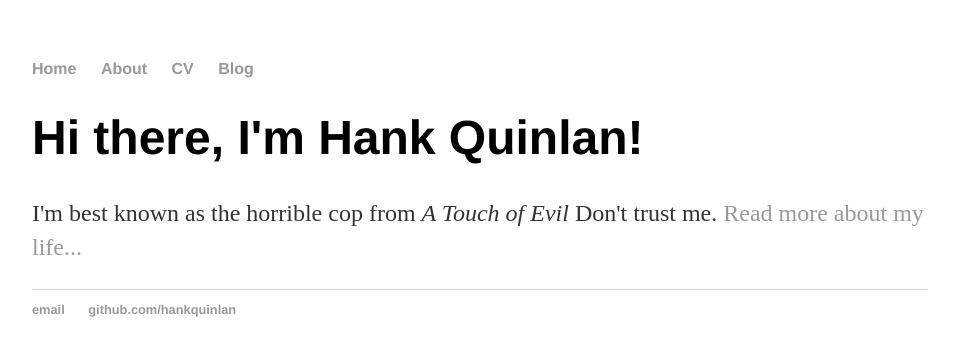
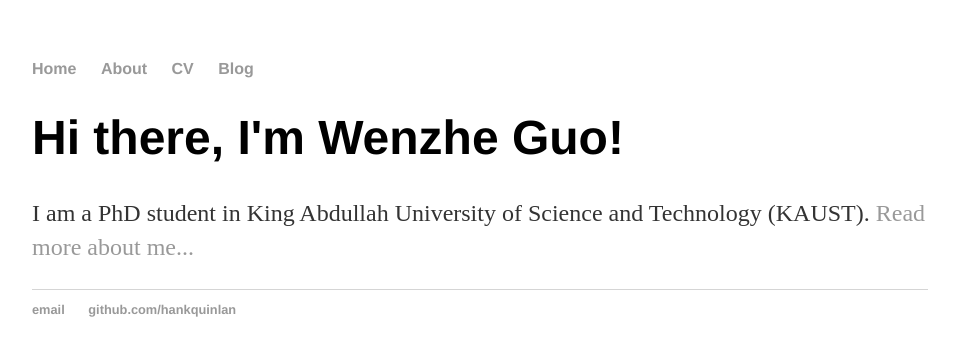
Before and after one commit to Wenzheguo/Wenzheguo.github.io, a Jekyll site: the page built from index.html, in a window 1280 px wide. Shown: the top 356 px of the page, without its empty margins (160-1115 px from the left). Built offline with Jekyll 4.4.1, drawn with Linux system fonts in a browser that asks for light colours.

Commit message:
Update index.html

```diff
--- a/index.html
+++ b/index.html
@@ -1,8 +1,8 @@
 ---
 layout: default
-title: Hank Quinlan, Horrible Cop
+title: Home
 ---
 <div class="blurb">
-	<h1>Hi there, I'm Hank Quinlan!</h1>
-	<p>I'm best known as the horrible cop from <em>A Touch of Evil</em> Don't trust me. <a href="/about">Read more about my life...</a></p>
+	<h1>Hi there, I'm Wenzhe Guo!</h1>
+	<p>I am a PhD student in King Abdullah University of Science and Technology (KAUST). <a href="/about">Read more about me...</a></p>
 </div><!-- /.blurb -->
```
